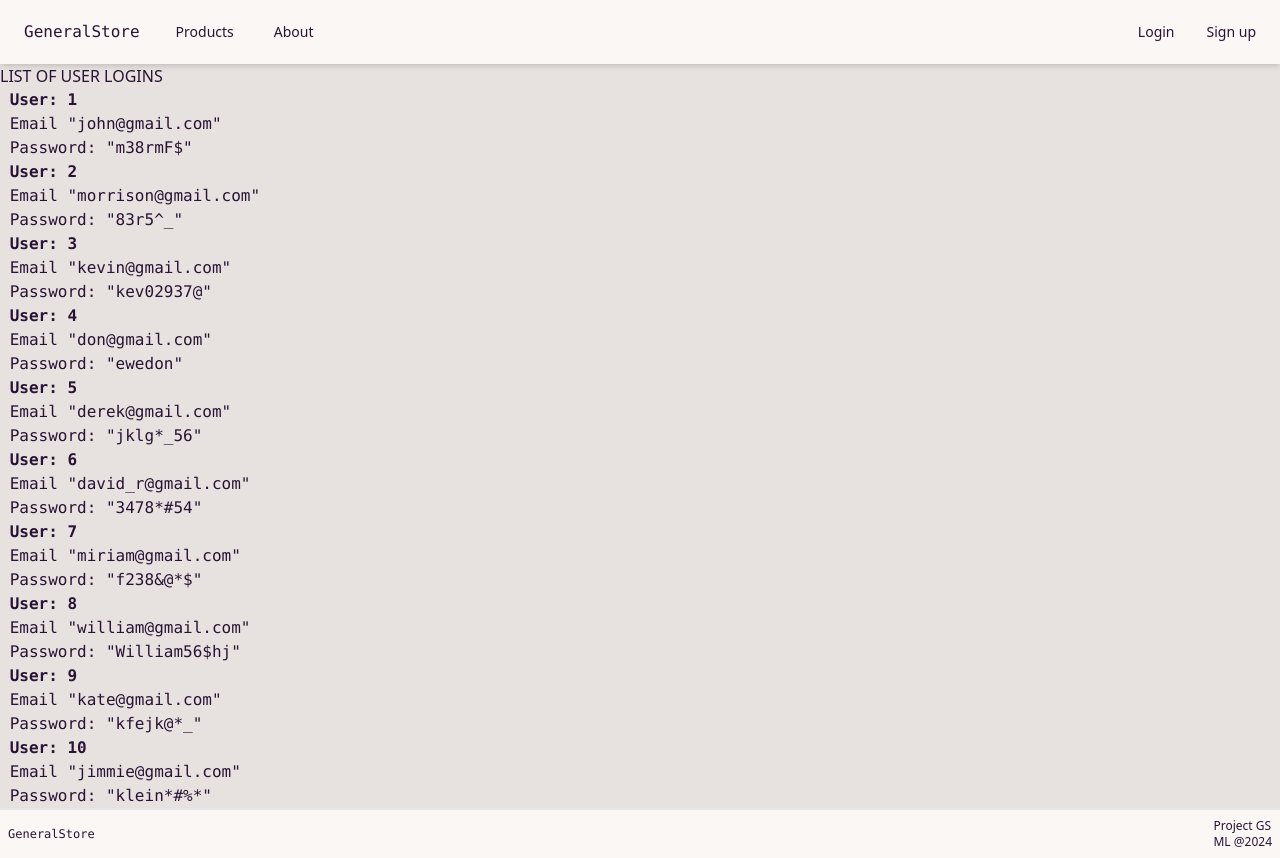
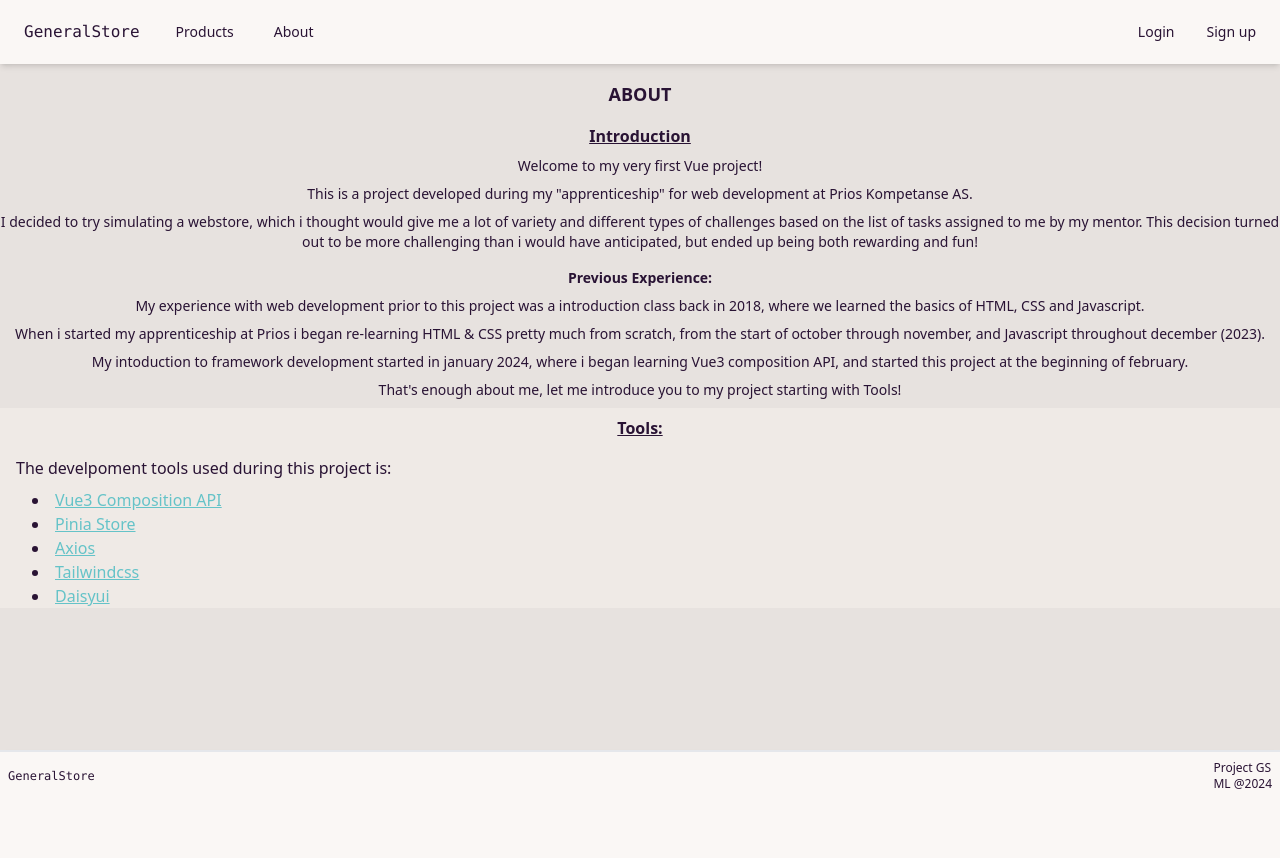
Before and after one commit to Mlaurgaard/vue-prios-term-two, a Vue app: page /about in a window 1280 px wide. After the commit the page ends 800 px from the top, so only its background shows below. Built offline with nearby package versions, Linux system fonts and the light colour scheme.

Commit message:
AboutView.vue
Finished introduction part of page.
Began working on "Tools" part before lunch.

```diff
--- a/src/views/AboutView.vue
+++ b/src/views/AboutView.vue
@@ -1,4 +1,87 @@
 <template>
+  <h1 class="mx-auto my-4 font-bold text-lg">ABOUT</h1>
+  <div class="flex flex-col w-full bg-base-300">
+    <div class="ml-4 md:mx-auto font-bold underline"><p>Introduction</p></div>
+    <div class="ml-4 md:mx-auto text-sm md:text-center font-bolder">
+      <p class="my-2">Welcome to my very first Vue project!</p>
+      <p>
+        This is a project developed during my "apprenticeship" for web
+        development at Prios Kompetanse AS.
+      </p>
+      <p class="my-2 mb-4">
+        I decided to try simulating a webstore, which i thought would give me a
+        lot of variety and different types of challenges based on the list of
+        tasks assigned to me by my mentor. This decision turned out to be more
+        challenging than i would have anticipated, but ended up being both
+        rewarding and fun!
+      </p>
+      <h2 class="font-bold text-sm">Previous Experience:</h2>
+      <p class="my-2">
+        My experience with web development prior to this project was a
+        introduction class back in 2018, where we learned the basics of HTML,
+        CSS and Javascript.
+      </p>
+      <p class="my-2">
+        When i started my apprenticeship at Prios i began re-learning HTML & CSS
+        pretty much from scratch, from the start of october through november,
+        and Javascript throughout december (2023).
+      </p>
+      <p class="my-2">
+        My intoduction to framework development started in january 2024, where i
+        began learning Vue3 composition API, and started this project at the
+        beginning of february.
+      </p>
+      <p class="my-2">
+        That's enough about me, let me introduce you to my project starting with
+        Tools!
+      </p>
+    </div>
+    <div class="flex flex-col w-full bg-base-200">
+      <h1 class="ml-4 my-2 md:mx-auto font-bold underline">Tools:</h1>
+      <p class="ml-4 my-2">
+        The develpoment tools used during this project is:
+      </p>
+      <li class="ml-8">
+        <a class="btn-link underline" href="https://vuejs.org/" target="_blank"
+          >Vue3 Composition API
+        </a>
+      </li>
+      <li class="ml-8">
+        <a
+          class="btn-link underline"
+          href="https://pinia.vuejs.org/"
+          target="_blank"
+          >Pinia Store
+        </a>
+      </li>
+      <li class="ml-8">
+        <a
+          class="btn-link underline"
+          href="https://axios-http.com/"
+          target="_blank"
+          >Axios
+        </a>
+      </li>
+      <li class="ml-8">
+        <a
+          class="btn-link underline"
+          href="https://tailwindcss.com/"
+          target="_blank"
+          >Tailwindcss
+        </a>
+      </li>
+      <li class="ml-8">
+        <a
+          class="btn-link underline"
+          href="https://daisyui.com/"
+          target="_blank"
+          >Daisyui
+        </a>
+      </li>
+    </div>
+  </div>
+
+  <div class="hidden">
     <h3>LIST OF USER LOGINS</h3>
     <pre> <span class="font-bold">User: 1</span>  <br> Email "john@gmail.com" <br> Password: "m38rmF$" </pre>
     <pre> <span class="font-bold">User: 2</span> <br> Email "morrison@gmail.com" <br> Password: "83r5^_" </pre>
@@ -10,4 +93,5 @@
     <pre> <span class="font-bold">User: 8</span><br> Email "william@gmail.com" <br> Password: "William56$hj" </pre>
     <pre> <span class="font-bold">User: 9</span><br> Email "kate@gmail.com" <br> Password: "kfejk@*_" </pre>
     <pre> <span class="font-bold">User: 10</span><br> Email "jimmie@gmail.com" <br> Password: "klein*#%*" </pre>
+  </div>
 </template>
```
Lines whose indentation alone changed are shown as unchanged.
